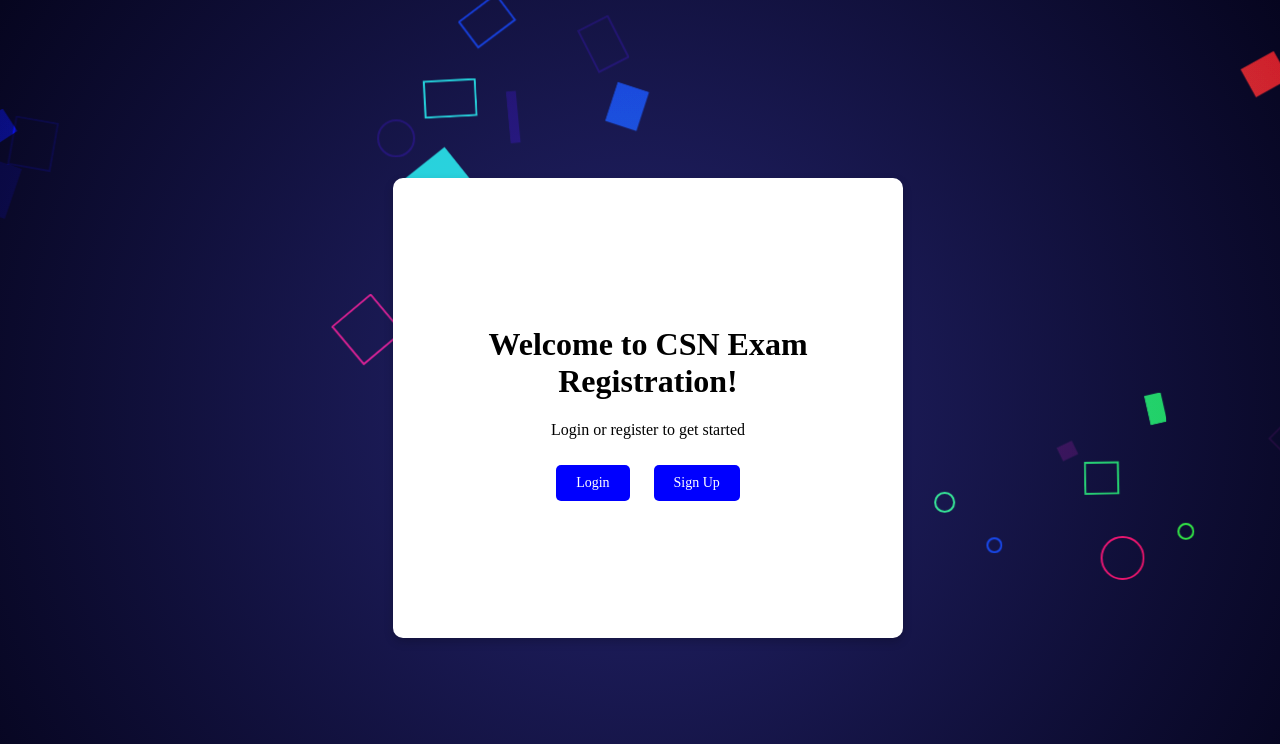
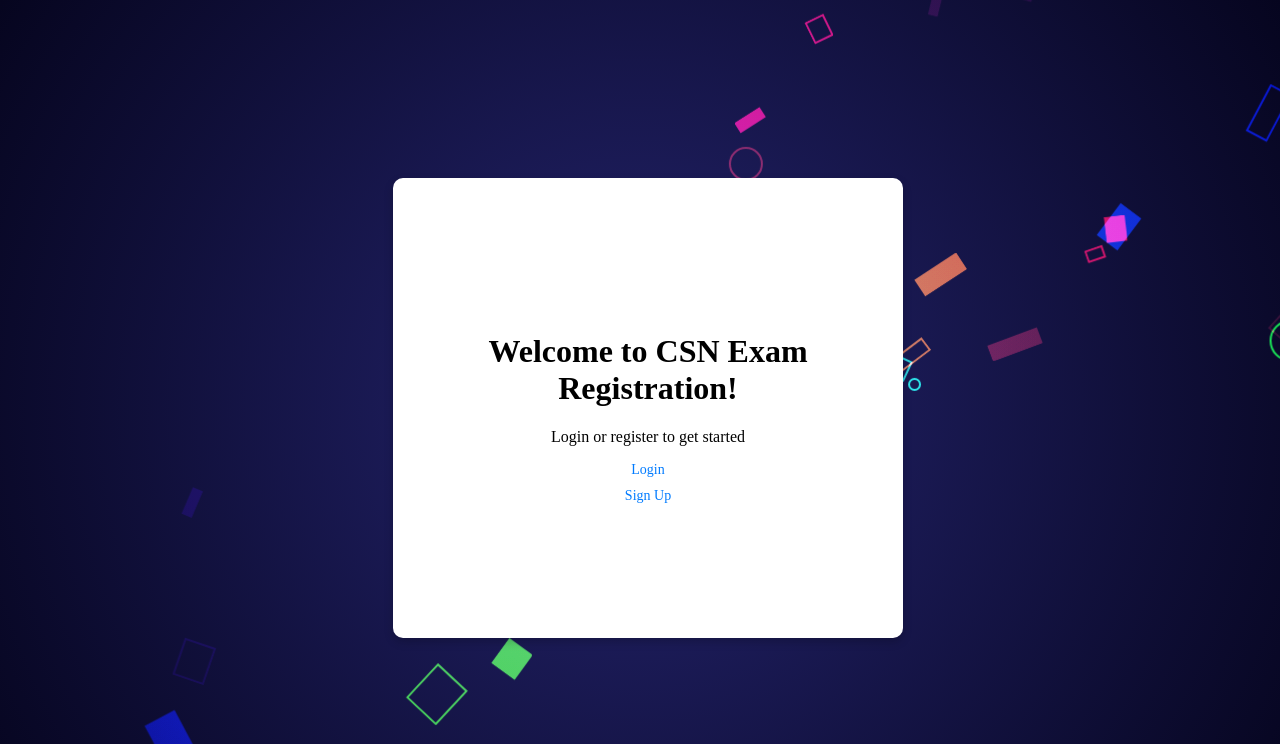
Before and after one commit to D3ps3y/CSN-Exam-Registration, a Django app: page / in a window 1280 px wide; the page is wider, and only the part inside the window is pictured. Shown: the top 744 px of that part. Run offline with Django 5.2, Linux system fonts and the light colour scheme; style sheets or scripts are compiled from the project's sources; some libraries are stand-ins or nearby versions.

Commit message:
Making changes to SCSS file to make the forms look more professional.

```diff
--- a/frontend/static/scss/home.scss
+++ b/frontend/static/scss/home.scss
@@ -179,21 +179,6 @@ body:active .floating-shape::after {
     display: none;
 }
 
-.my-button {
-    display: inline-block;
-    background: blue;
-    color: white;
-    padding: 10px 20px;
-    margin: 10px;
-    text-decoration: none;
-    border-radius: 5px;
-    transition: background 0.3s;
-}
-
-.my-button:hover {
-    background: darkblue;
-}
-
 form {
     width: 100%;
     display: flex;
@@ -231,6 +216,10 @@ button {
     transition: background 0.3s ease-in-out;
 }
 
+button:hover {
+    background: #005ecb;
+}
+
 a {
     display: block;
     margin-top: 10px;
--- a/frontend/templates/home.html
+++ b/frontend/templates/home.html
@@ -30,8 +30,8 @@
         <div id="welcome-panel">
             <h1>Welcome to CSN Exam Registration!</h1>
             <p>Login or register to get started</p>
-            <a class="my-button" href="#" onclick="showLogin()">Login</a>
-            <a class="my-button" href="#" onclick="showRegister()">Sign Up</a>
+            <a onclick="showLogin()">Login</a>
+            <a onclick="showRegister()">Sign Up</a>
         </div>
 
         <!-- Login Form (Initially Hidden) -->
```
Also changed, not shown: 1 other file.
